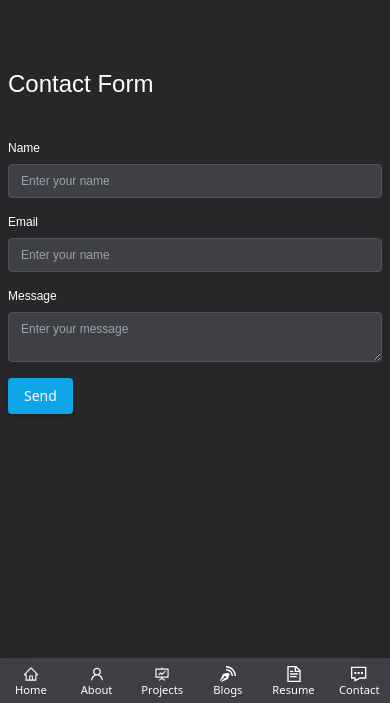
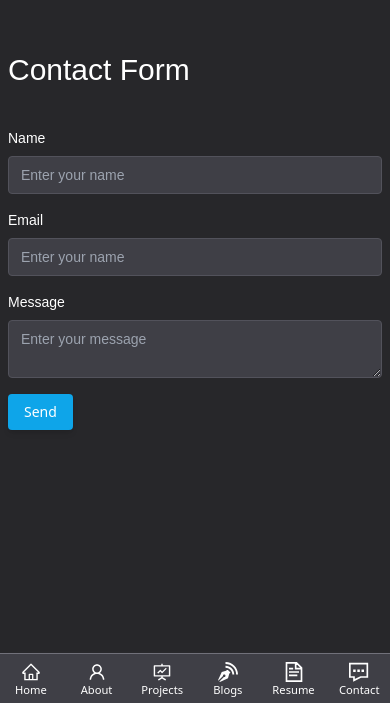
Before and after one commit to radityaseptian/portofolio, a React (Vite) app: page /contact in a window 390 px wide. Shown: the part 141-844 px from the top of the page. Built offline with nearby package versions, Linux system fonts and the light colour scheme.

Commit message:
fix font size

```diff
--- a/src/components/NavItemMobile.jsx
+++ b/src/components/NavItemMobile.jsx
@@ -5,7 +5,7 @@ export default function NavItemMobile({ href, children, icon: Icon }) {
   return (
     <li className='w-full'>
       <Link to={href} className='flex flex-col items-center justify-center pt-2 pb-1 hover:bg-black/10 rounded'>
-        <Icon className='icon' />
+        <Icon className='icon w-5 h-5' />
         <span className='text-[.70rem]'>{children}</span>
       </Link>
     </li>
--- a/src/layouts/Navbar.jsx
+++ b/src/layouts/Navbar.jsx
@@ -25,7 +25,7 @@ export default function Navbar() {
           </ul>
         </div>
         <div className='sm:hidden fixed w-full bottom-0 shadow-white bg-zinc-700 shadow-xl'>
-          <ul className='flex items-center justify-between gap-1'>
+          <ul className='flex items-center justify-between gap-1 border-t-[1px] border-zinc-500'>
             {navLists.map((item) => {
               return (
                 <NavItemMobile
--- a/src/pages/Contact.jsx
+++ b/src/pages/Contact.jsx
@@ -14,9 +14,9 @@ export default function Contact() {
         <div className='container mx-auto pb-20'>
           <form
             onSubmit={handleSubmit}
-            className='px-2 mx-auto max-w-xl font-poppins text-xs md:text-sm'
+            className='px-2 mx-auto max-w-xl font-poppins text-sm'
           >
-            <h3 className='text-2xl md:text-3xl pb-8'>Contact Form</h3>
+            <h3 className='text-3xl md:text-4xl pb-8'>Contact Form</h3>
             <div className='sm:flex gap-4'>
               <Input
                 id={'name'}
--- a/src/pages/Home.jsx
+++ b/src/pages/Home.jsx
@@ -9,7 +9,7 @@ export default function Home() {
     <>
       <div className='bg-zinc-800 text-white'>
         <Header home={true} title1={'RADITYA'} title2={' M. SEPTIAN'} />
-        <section className='bg-white/5 py-20 md:pt-28'>
+        <section className='bg-white/5 pt-20 pb-28 md:py-28'>
           <div className='container max-w-6xl mx-auto px-4 md:px-8'>
             <h2 className='text-3xl md:text-4xl text-center'>
               Let Me <span>Introduce</span> Myself
```
